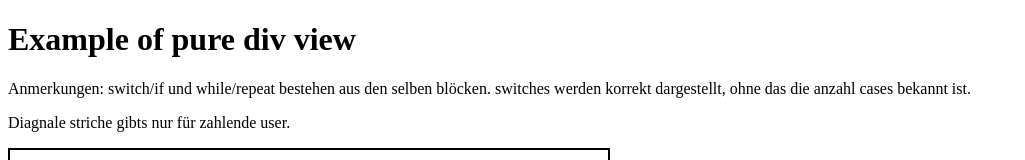
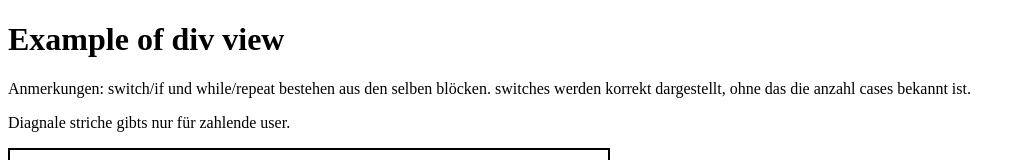
Before and after one commit to philj0st/neoHUS, a plain HTML site: page div-view.html in a window 1280 px wide. Shown: the top 160 px of the page, without its empty margins (0-1025 px from the left). Drawn offline with Linux system fonts and the light colour scheme.

Commit message:
Update div-view.html

```diff
--- a/div-view.html
+++ b/div-view.html
@@ -13,7 +13,7 @@ and open the template in the editor.
     </head>
     <body>
 
-        <h1>Example of pure div view</h1>
+        <h1>Example of div view</h1>
 
         <p>Anmerkungen: switch/if und while/repeat bestehen aus den selben blöcken. switches werden
             korrekt dargestellt, ohne das die anzahl cases bekannt ist.
```
